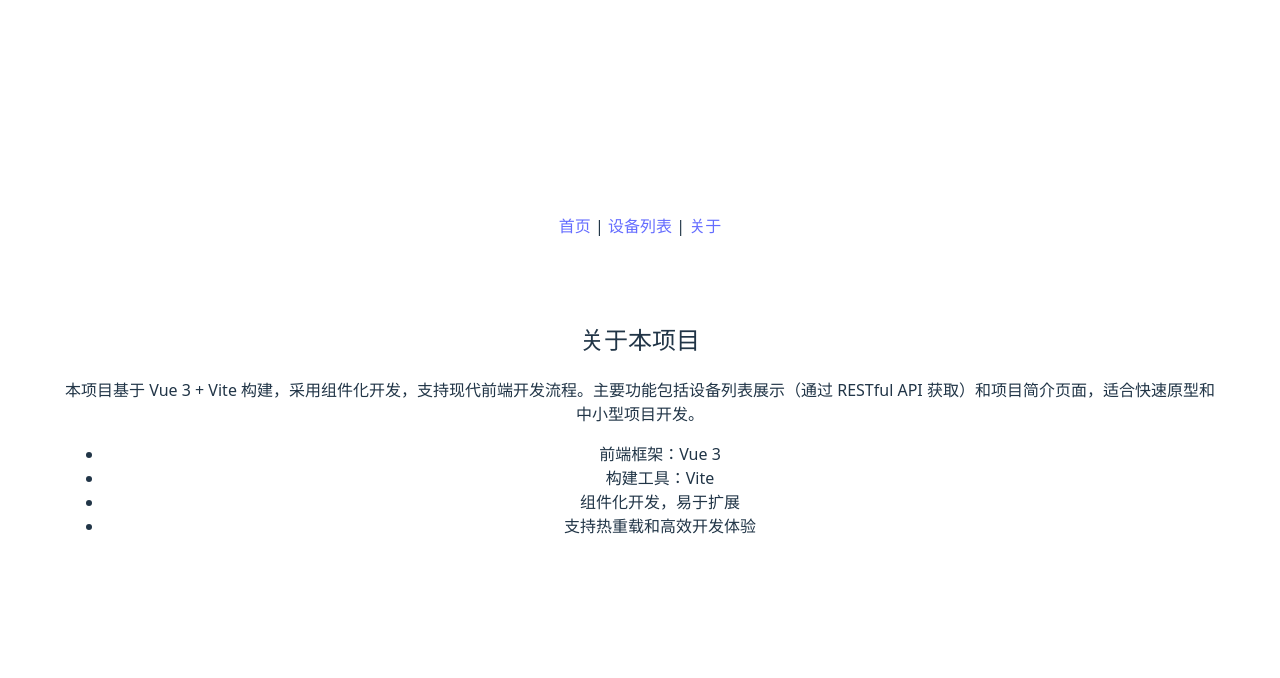
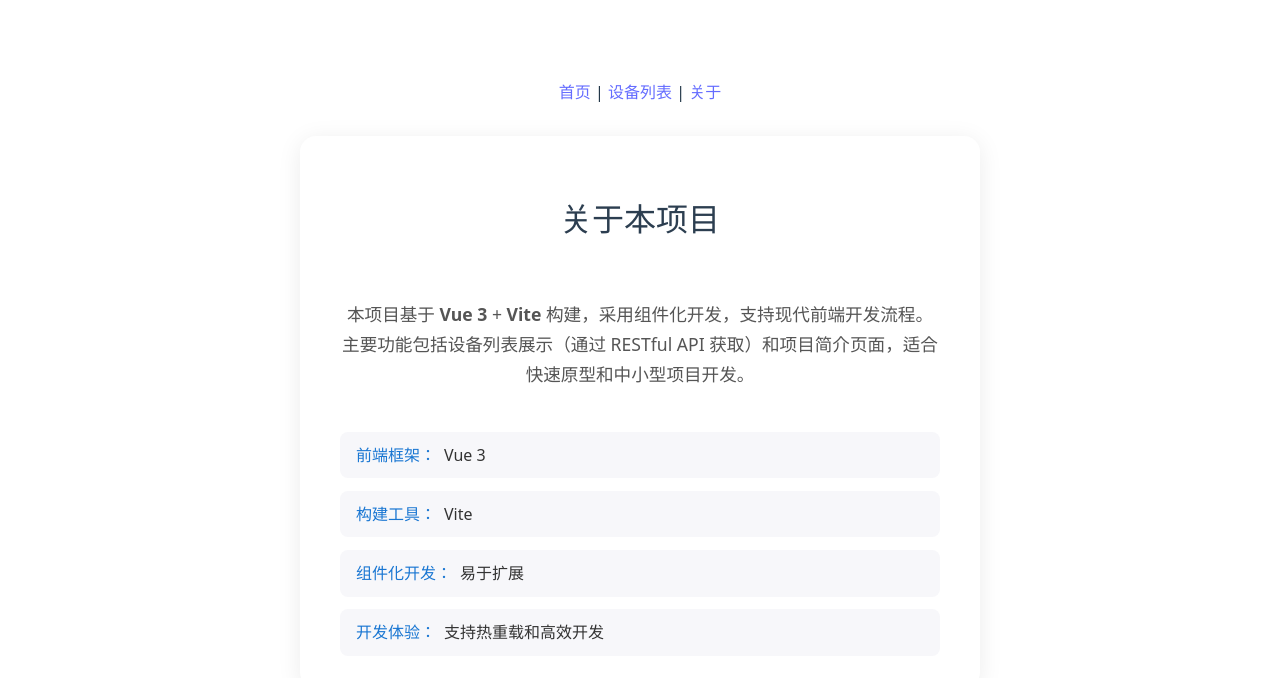
Before and after one commit to codespeakss/collabweb, a Vue app: page /about in a window 1280 px wide. Shown: the top 678 px of the page. Built offline with nearby package versions, Linux system fonts and the light colour scheme.

Commit message:
feat(user): add page implement

```diff
--- a/src/components/About.vue
+++ b/src/components/About.vue
@@ -1,12 +1,12 @@
 <template>
-  <div class="about">
-    <h2>关于本项目</h2>
-    <p>本项目基于 Vue 3 + Vite 构建，采用组件化开发，支持现代前端开发流程。主要功能包括设备列表展示（通过 RESTful API 获取）和项目简介页面，适合快速原型和中小型项目开发。</p>
-    <ul>
-      <li>前端框架：Vue 3</li>
-      <li>构建工具：Vite</li>
-      <li>组件化开发，易于扩展</li>
-      <li>支持热重载和高效开发体验</li>
+  <div class="about-card">
+    <h2 class="about-title">关于本项目</h2>
+    <p class="about-desc">本项目基于 <b>Vue 3</b> + <b>Vite</b> 构建，采用组件化开发，支持现代前端开发流程。主要功能包括设备列表展示（通过 RESTful API 获取）和项目简介页面，适合快速原型和中小型项目开发。</p>
+    <ul class="about-list">
+      <li><span>前端框架：</span>Vue 3</li>
+      <li><span>构建工具：</span>Vite</li>
+      <li><span>组件化开发：</span>易于扩展</li>
+      <li><span>开发体验：</span>支持热重载和高效开发</li>
     </ul>
   </div>
 </template>
@@ -16,5 +16,61 @@
 </script>
 
 <style scoped>
-.about { padding: 2em; }
+.about-card {
+  max-width: 600px;
+  margin: 2em auto;
+  padding: 2em 2.5em;
+  background: #fff;
+  border-radius: 16px;
+  box-shadow: 0 4px 24px rgba(0,0,0,0.08);
+  display: flex;
+  flex-direction: column;
+  gap: 1.5em;
+}
+
+.about-title {
+  font-size: 2em;
+  font-weight: 700;
+  color: #2c3e50;
+  margin-bottom: 0.5em;
+}
+
+.about-desc {
+  font-size: 1.1em;
+  color: #555;
+  line-height: 1.7;
+}
+
+.about-list {
+  list-style: none;
+  padding: 0;
+  margin: 0;
+  display: flex;
+  flex-direction: column;
+  gap: 0.8em;
+}
+.about-list li {
+  background: #f7f7fa;
+  border-radius: 8px;
+  padding: 0.7em 1em;
+  font-size: 1em;
+  color: #333;
+  display: flex;
+  align-items: center;
+}
+.about-list li span {
+  font-weight: 600;
+  color: #1976d2;
+  margin-right: 0.5em;
+}
+
+@media (max-width: 600px) {
+  .about-card {
+    padding: 1em;
+    max-width: 98vw;
+  }
+  .about-title {
+    font-size: 1.3em;
+  }
+}
 </style>
```
